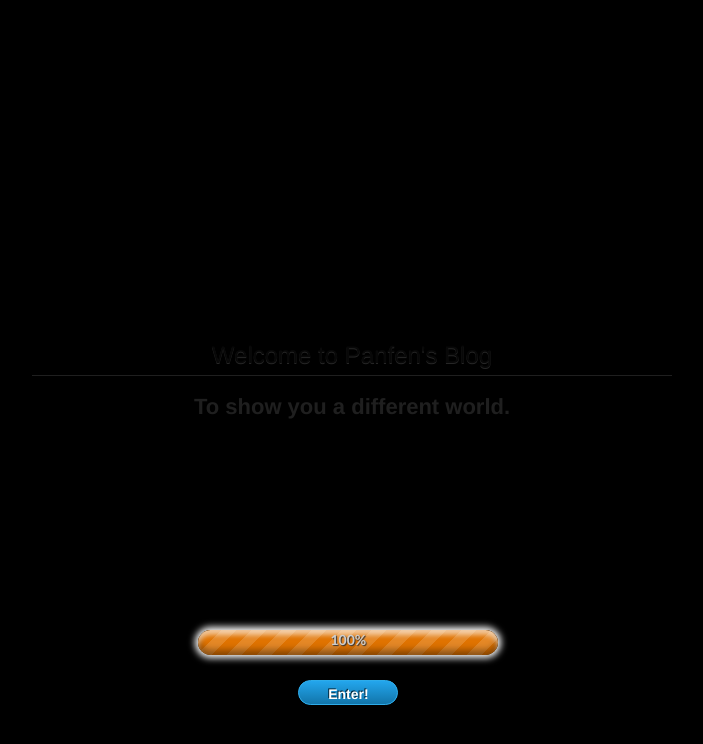
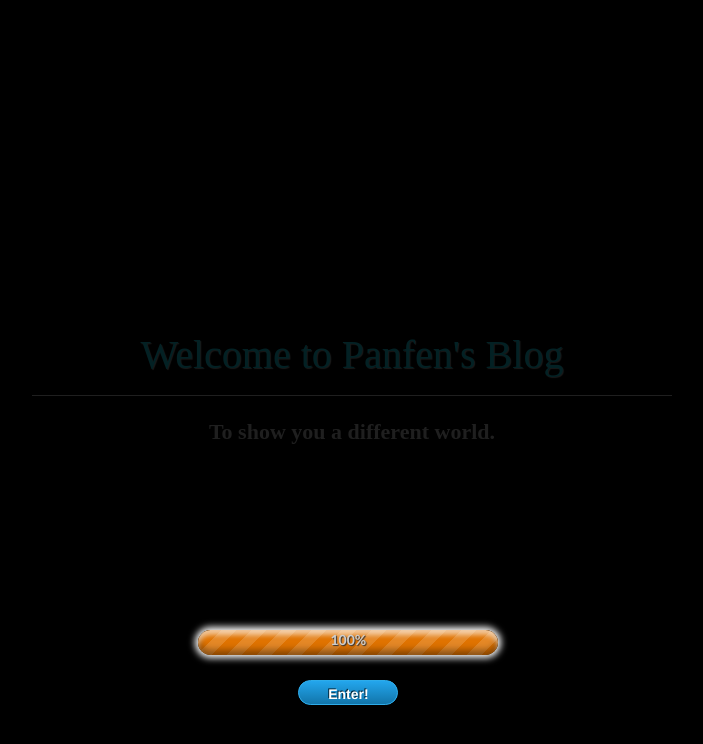
Before and after one commit to Panfen/panfen.github.io, a Jekyll site: the page built from index.html, in a window 1280 px wide. Shown: the top 744 px of the page, without its empty margins (288-991 px from the left). Built offline with Jekyll 4.4.1, drawn with Linux system fonts in a browser that asks for light colours; nearby versions of some CDN libraries.

Commit message:
'update'

```diff
--- a/css/default.css
+++ b/css/default.css
@@ -348,3 +348,19 @@ h3{
 	width: 40%;
 	padding-left: 10px;
 }
+
+/*jSplash*/
+#jSplash h2{
+	color: #14D9EE;
+  text-shadow: 1px 1px 1px #aaa;
+	font-family: 'Arial Narrow, Arial, sans-serif';
+	font-size: 40px;
+	margin-bottom: 20px;
+	padding-bottom: 20px;
+}
+#jSplash strong{
+	font-family: 'Cambria, Georgia, serif';
+}
+#jSplash section p{
+	font-family: 'Times New Roman',Georgia,Serif;
+}
```
